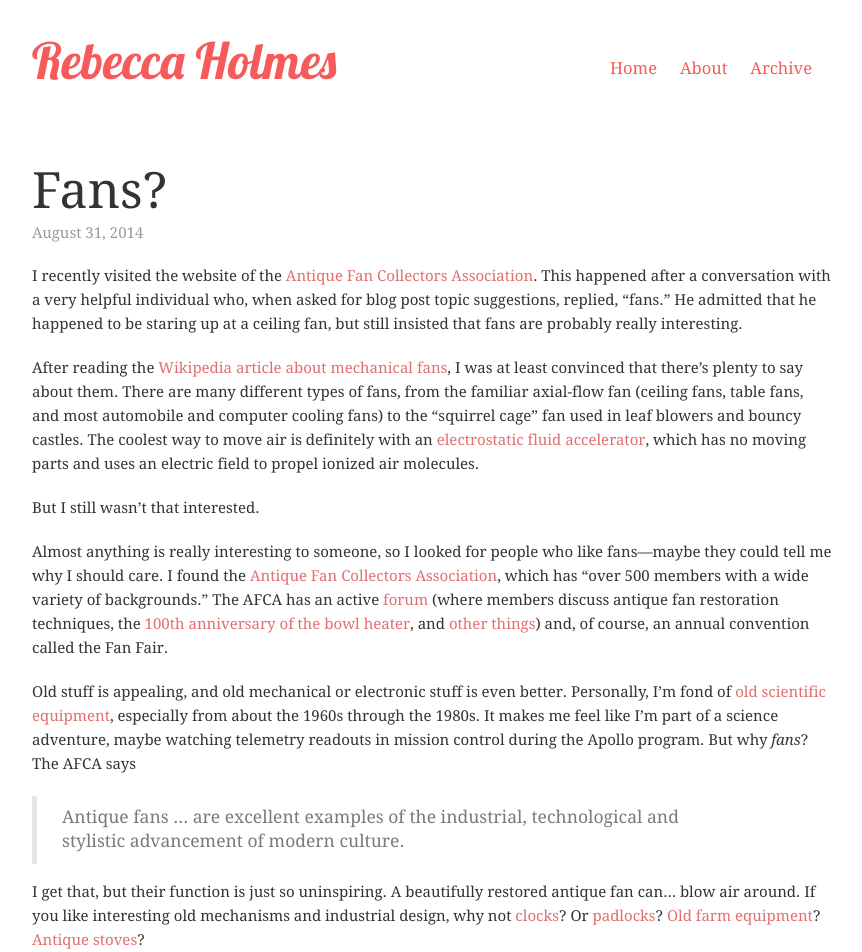
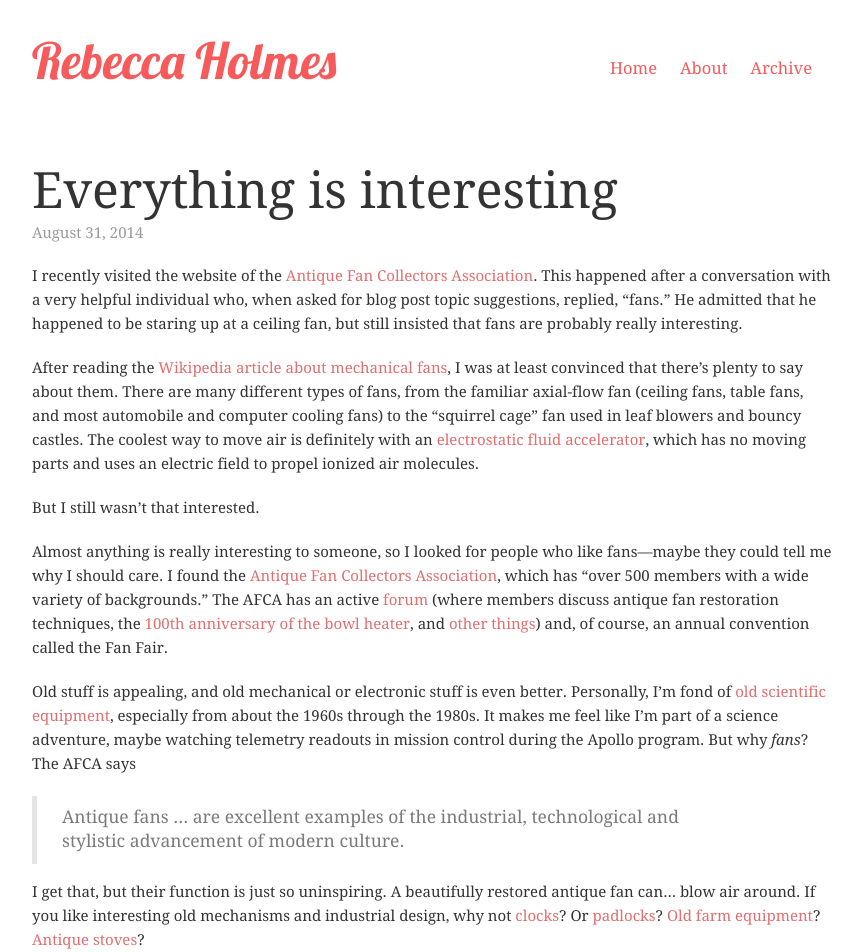
Before and after one commit to piscisvolans/piscisvolans.github.io, a Jekyll site: the page built from _posts/2014-08-31-the-antique-fan-collectors-association.md, in a window 1280 px wide. Shown: the top 952 px of the page, without its empty margins (208-1070 px from the left). Built offline with Jekyll 4.4.1, drawn with Linux system fonts in a browser that asks for light colours; some web fonts are replaced; Markdown is read by kramdown in place of the engine named in the settings; comment, search, counter and statistics services are not loaded.

Commit message:
small edits

```diff
--- a/_posts/2014-08-31-the-antique-fan-collectors-association.md
+++ b/_posts/2014-08-31-the-antique-fan-collectors-association.md
@@ -1,6 +1,6 @@
 ---
 layout: post
-title: "Fans?"
+title: "Everything is interesting"
 comments: "True"
 ---
 
```
Also changed, not shown: public/img/clean-keyboard-1.JPG (added), public/img/clean-keyboard-2.JPG (added).
